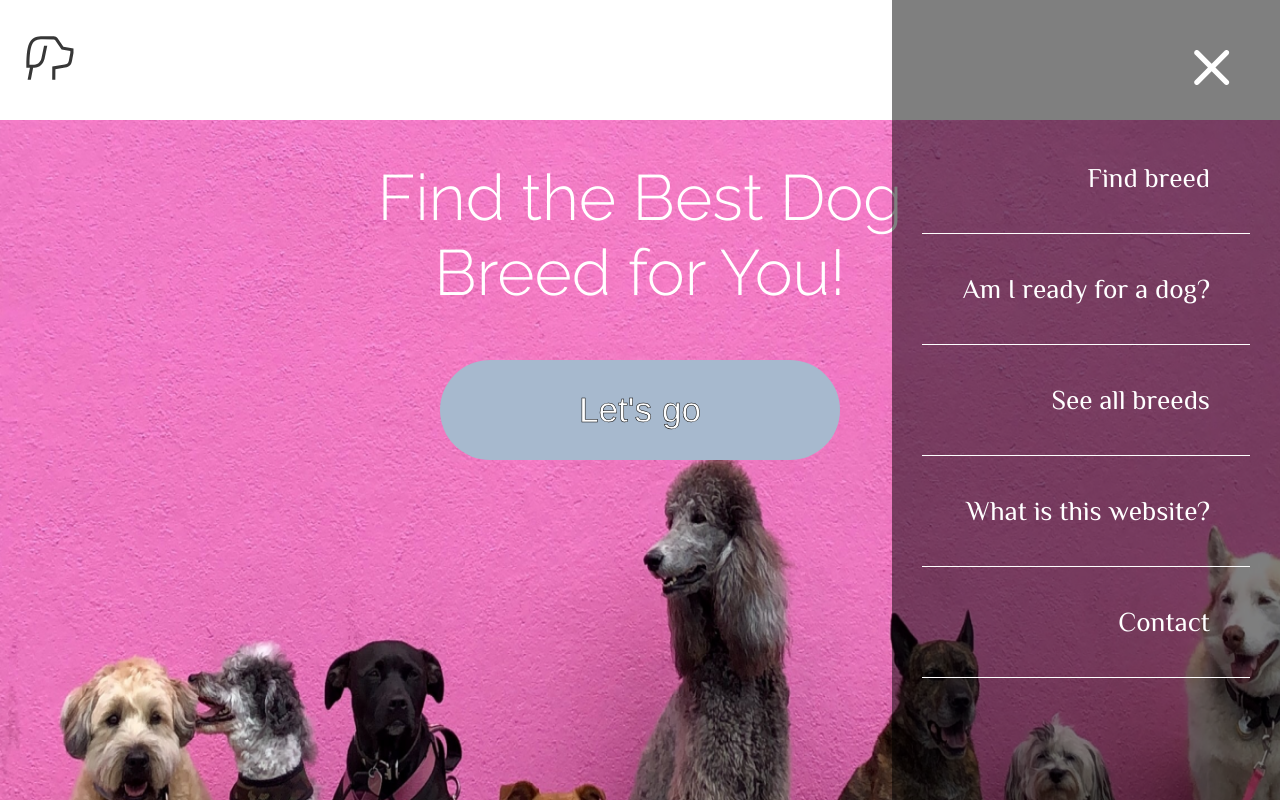
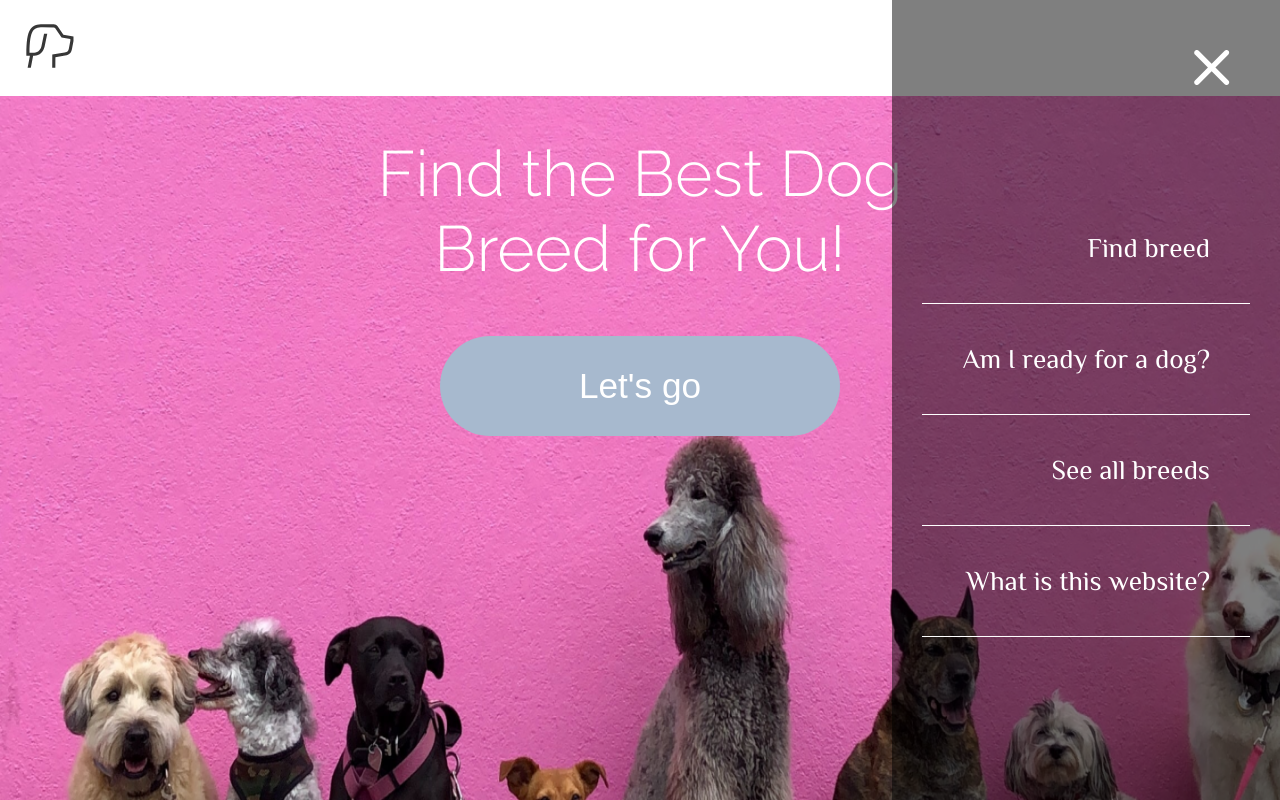
Before and after one commit to lstubdal/find-the-right-dog, a Next.js app: page / in a window 1280 px wide. Both pictures are taken after a click on the button 1217 px from the left and 59 px from the top of the page. Shown: the top 800 px of the page. Built offline with nearby package versions, Linux system fonts and the light colour scheme; what next-redux-wrapper would draw is missing.

Commit message:
remove console and space

```diff
--- a/src/components/hamburger/hamburger.js
+++ b/src/components/hamburger/hamburger.js
@@ -7,7 +7,6 @@ import { toggle } from '../../slices/menuSlice';
 export default function Hamburger() {
     const displayStatus = useSelector((state) => state.menu.value) // access variable in menuslice
     const dispatch = useDispatch()
-    console.log('---STATUS---HAMBURGER', displayStatus)
 
     return (
         // hide menu if hamburger not clicked
@@ -18,7 +17,6 @@ export default function Hamburger() {
             </button>
             ) : <Sidebar />
         }
-
         </div>
     )
 }
--- a/src/components/header/header.js
+++ b/src/components/header/header.js
@@ -1,8 +1,6 @@
 import React from 'react';
 import Logo from './logo';
 import Hamburger from '../hamburger/hamburger';
-
-// className={` '' ${window.location.pathname === '/find-breed' ? 'header--blue' : ''}`}
 
 export default function Header() {
     return (
--- a/src/components/sidebar/sidebar.js
+++ b/src/components/sidebar/sidebar.js
@@ -40,7 +40,6 @@ export default function Menu() {
             <nav>
                 <ul>
                     <li>
-                        {/* className={styles.sidebar__link}  */}
                         <Link key="find-breed" href="/findBreed" className="sidebar__link" >Find breed</Link>
                     </li>
 
@@ -49,15 +48,11 @@ export default function Menu() {
                     </li>
 
                     <li>
-                        <Link key="all-breeds" href="/allBreeds/allBreeds" className="sidebar__link">See all breeds</Link>
+                        <Link key="all-breeds" href="/allBreeds" className="sidebar__link">See all breeds</Link>
                     </li>
 
                     <li>
                         <Link key="help-page" href="/helpPage" className="sidebar__link">What is this website?</Link>
-                    </li>
-
-                    <li>
-                        <Link key="contact" href="/contact" className="sidebar__link">Contact</Link>
                     </li>
                 </ul>
             </nav>
--- a/src/pages/contact.js
+++ /dev/null
@@ -1,5 +0,0 @@
-export default function Contact() {
-    return(
-        <div>Contacte</div>
-    )
-}
--- a/src/styles/FindBreed.module.css
+++ b/src/styles/FindBreed.module.css
@@ -38,6 +38,7 @@
     background-color: var(--main);
     padding: 70px;
     border-radius: 10px;
+    margin-bottom: 100px;
 }
 
 .quiz p {
--- a/src/styles/Frontpage.module.css
+++ b/src/styles/Frontpage.module.css
@@ -37,7 +37,6 @@
     padding: 30px;
     margin-top: 50px;
     cursor: pointer;
-    -webkit-text-stroke: 0.5px black;
   }
 
   .frontpage__linkButton:hover {
--- a/src/styles/globals.css
+++ b/src/styles/globals.css
@@ -24,18 +24,19 @@
 }
 
 header {
-  min-height: 12vh;
-  height: 15vh;
+  min-height: 10vh;
+  height: 12vh;
   width: 100%;
   display: flex;
   justify-content: space-between;
   align-items: center;
   top: 0;
   position: sticky;
-  /* background-color: var(--dark); */
+  background: transparent;
 }
 
 nav {
+  padding-top: 30px;
   text-align: end;
 }
 
@@ -59,7 +60,6 @@ footer {
   color: var(--second);
   font-family: var(--main-font);
   padding: 30px;
-  margin-top: 100px;
   border-top:2px solid var(--second);
 }
 
```
